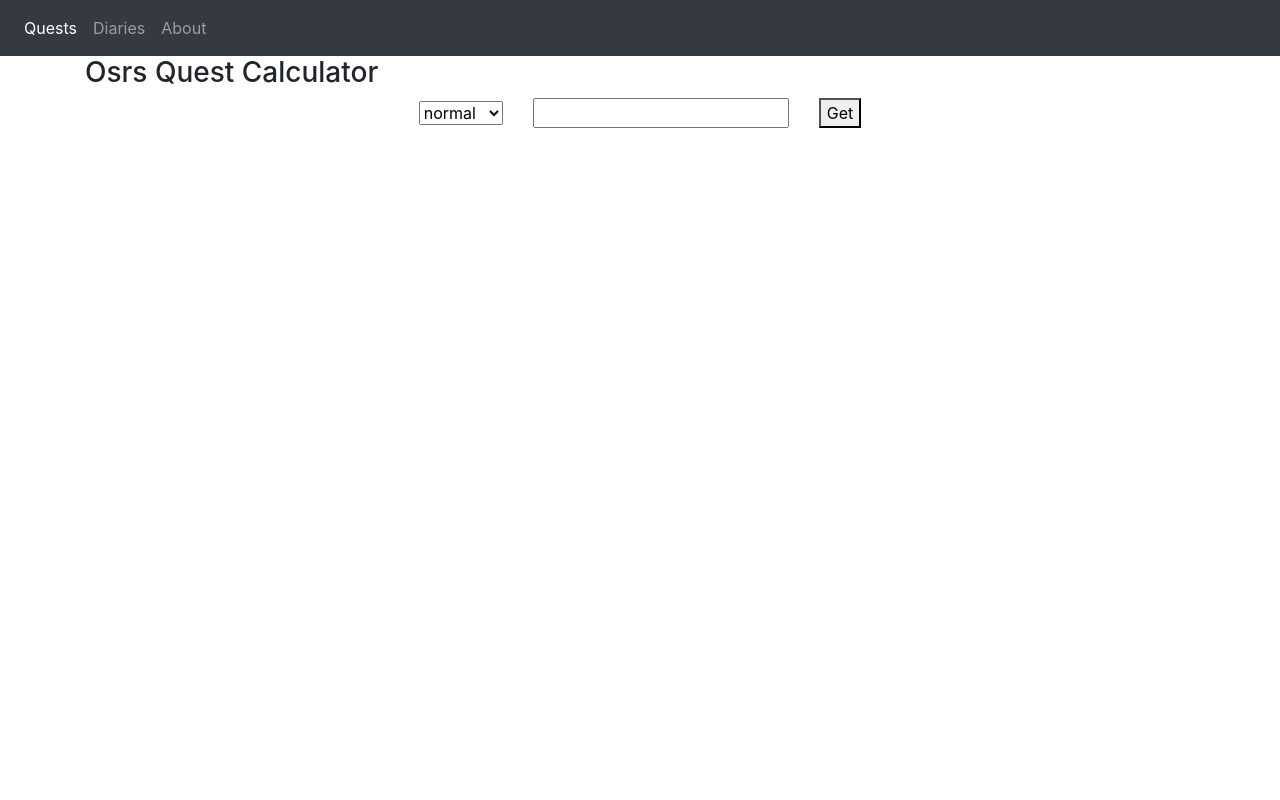
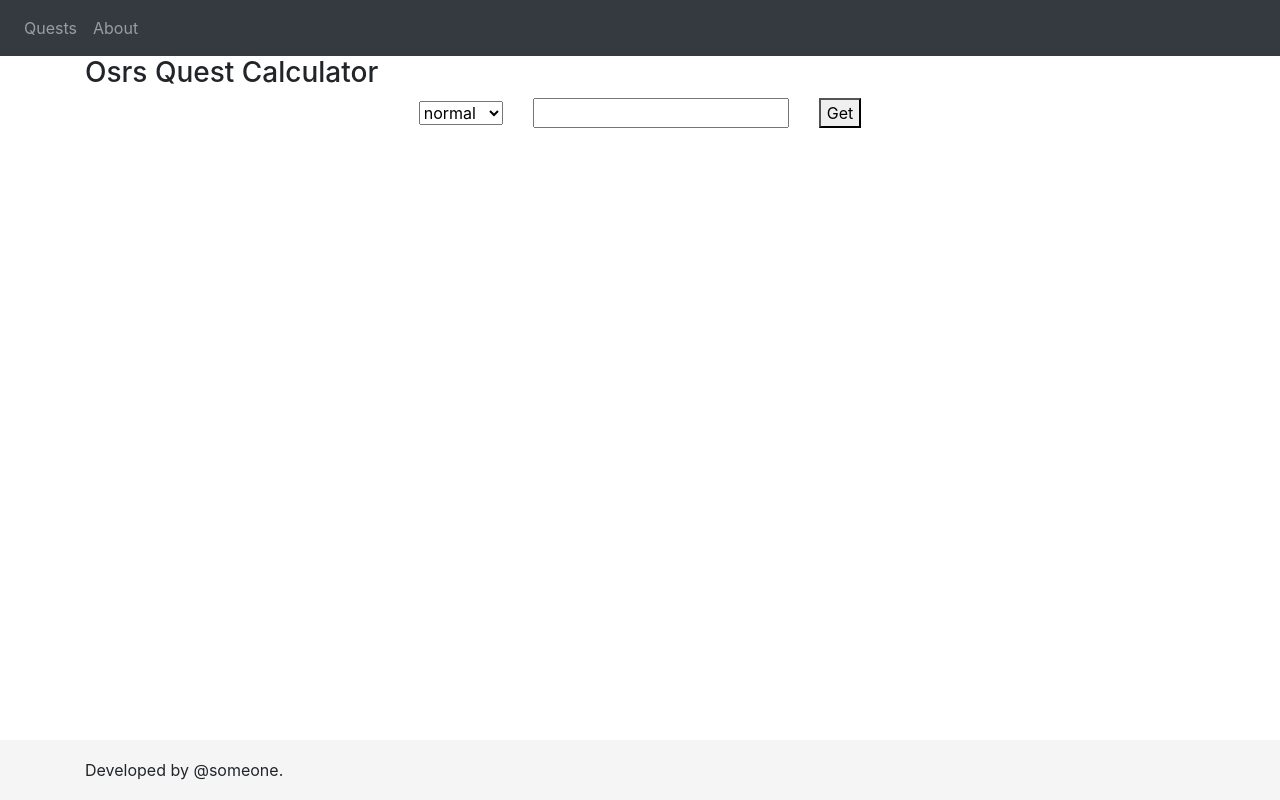
Before and after one commit to Rha001/osrs-quests, a React (Create React App) app: page / in a window 1280 px wide. Built offline with nearby package versions, Linux system fonts and the light colour scheme.

Commit message:
Router implementation.

```diff
--- a/package.json
+++ b/package.json
@@ -7,6 +7,7 @@
     "osrs-api": "^0.1.2",
     "react": "^16.7.0",
     "react-dom": "^16.7.0",
+    "react-router-dom": "^4.3.1",
     "react-scripts": "2.1.3"
   },
   "scripts": {
--- a/src/App.css
+++ b/src/App.css
@@ -18,3 +18,12 @@
   max-height: 600px;
   overflow-y: scroll;
 }
+
+.footer {
+  position: absolute;
+  bottom: 0;
+  width: 100%;
+  height: 60px;
+  line-height: 60px;
+  background-color: #f5f5f5;
+}
--- a/src/App.js
+++ b/src/App.js
@@ -1,107 +1,17 @@
 import React, { Component } from 'react';
+import { BrowserRouter as Router, Route, Link } from "react-router-dom";
+
+// styles
 import 'bootstrap/dist/css/bootstrap.min.css';
 import './App.css';
 
 // components
-import PlayerBar from './components/playerBar/PlayerBar';
-import QuestList from './components/questList/QuestList';
-import QuestDetails from './components/questDetails/QuestDetails';
-
-// libraries
-import { hiscores } from 'osrs-api';
-
-// assets
-import questList from './assets/quests.json';
-import constants from './assets/constants';
-
-// TODO: Check Performance, do some tests, implement router for future diaries section and create about page.
+import Quests from "./components/quests/Quests";
 
 class App extends Component {
-  constructor() {
-    super();
-
-    this.state = {
-      possibleQuests: [],
-      showQuests: false,
-      showQuestDetails: false,
-      questToShow: {},
-      errors: ''
-    };
-  }
-
-  getQuestDetails = (e) => {
-    const questId = e.target.dataset.id;
-    this.setState({questToShow: questList[questId], showQuestDetails: true});
-  }
-
-  playerHasRequirements = (requirements, playerStats, ironmanRequirements) => {
-    for(const req in requirements) {
-      if(requirements[req] > parseInt(playerStats[req].level)) {
-        return false;
-      }
-    }
-    if(ironmanRequirements) { console.log('Ironman', ironmanRequirements);
-      for(const req in ironmanRequirements) {
-        if(ironmanRequirements[req] > parseInt(playerStats[req].level)) {
-          return false;
-        }
-      }
-    }
-
-    return true;
-  }
-
-  getPlayerInfo = (playerName, playerType) => {
-    let possibleQuests = [], notPossibleQuests = [];
-
-    hiscores.getPlayer({
-      name: playerName,
-      type: 'normal'
-    }).then((playerStats) => {
-      for(const quest in questList) {
-        const questReqs = questList[quest].requirements || false;
-
-        if(!questReqs) {
-          possibleQuests.push(quest);
-          questList[quest].hasReqs = true;
-        } else if(playerType === constants.playerTypes.ironman) {
-          const ironmanRequirements = questList[quest].ironman ? questList[quest].ironman : null;
-
-          if(this.playerHasRequirements(questReqs, playerStats, ironmanRequirements)) {
-            possibleQuests.push(quest);
-            questList[quest].hasReqs = true;
-          } else {
-            notPossibleQuests.push(quest);
-          }
-        } else {
-          if(this.playerHasRequirements(questReqs, playerStats)) {
-            possibleQuests.push(quest);
-            questList[quest].hasReqs = true;
-          } else {
-            notPossibleQuests.push(quest);
-          }
-        }
-      }
-
-      // We sort quests by their status.
-      questList.sort((a, b) => b.hasReqs - a.hasReqs );
-
-      this.setState({possibleQuests: possibleQuests, showQuests: true, errors: ''});
-    }).catch((e) => {
-      if(e.response) {
-        if(e.response.status === 404) {
-          this.setState({errors: 'Player Not found.'});
-        } else {
-          this.setState({errors: 'Service Error.'});
-        }
-      } else {
-        this.setState({errors: 'Unexpected error.'});
-      }
-    });
-  }
-
   render = () => {
     return (
+      <Router>
         <div>
           <nav className="navbar navbar-expand-lg navbar-dark bg-dark">
             <button className="navbar-toggler" type="button" data-toggle="collapse" data-target="#navbarNav" aria-controls="navbarNav" aria-expanded="false" aria-label="Toggle navigation">
@@ -109,36 +19,22 @@ class App extends Component {
             </button>
             <div className="collapse navbar-collapse" id="navbarNav">
               <ul className="navbar-nav">
-              <li className="nav-item active">
-                <a className="nav-link" href="#">Quests</a>
+                <li className="nav-item">
+                  <Link className="nav-link" to="/quests">Quests</Link>
                 </li>
-              <li className="nav-item disabled">
-                <a className="nav-link" href="#">Diaries</a>
-              </li>
-              <li className="nav-item disabled">
-                <a className="nav-link" href="#">About</a>
+                <li className="nav-item">
+                  <Link className="nav-link" to="/about">About</Link>
                 </li>
               </ul>
             </div>
           </nav>
-        <div className="container">
-          <h3>Osrs Quest Calculator</h3>
-          <PlayerBar playerTypes={constants.playerTypes}  calculateQuests={this.getPlayerInfo}/>
-          { this.state.errors.length > 0 &&
-            <div className="alert alert-danger custom-margin" role="alert">{this.state.errors}</div>
-          }
-          <div className="row custom-margin">
-            <div className="col-sm quests-list">
-              { this.state.showQuests &&
-                <QuestList questList={questList} possibleQuests={this.state.possibleQuests} questDetailsHandler={this.getQuestDetails}/>
-              }
+          <Route exact path="/" component={Quests} />
+          <Route exact path="/quests" component={Quests} />
+          <footer className="footer">
+            <div className="container">Developed by @someone.</div>
+          </footer>
         </div>
-            { this.state.showQuestDetails &&
-              <div className="col-sm"><QuestDetails quest={this.state.questToShow}/></div>
-            }
-          </div>
-        </div>
-      </div>
+      </Router>
     );
   }
 }
--- /dev/null
+++ b/src/components/quests/Quests.js
@@ -0,0 +1,124 @@
+import React, { Component } from 'react';
+
+// components
+import PlayerBar from './playerBar/PlayerBar';
+import QuestList from './questList/QuestList';
+import QuestDetails from './questDetails/QuestDetails';
+
+// libraries
+import { hiscores } from 'osrs-api';
+
+// assets
+import questList from '../../assets/quests.json';
+import constants from '../../assets/constants';
+
+// TODO: Check Performance, do some tests, implement router for future diaries section and create about page.
+
+class Quests extends Component {
+  constructor() {
+    super();
+
+    this.state = {
+      possibleQuests: [],
+      showQuests: false,
+      showQuestDetails: false,
+      questToShow: {},
+      errors: ''
+    };
+  }
+
+  getQuestDetails = (e) => {
+    const questId = e.target.dataset.id;
+    this.setState({questToShow: questList[questId], showQuestDetails: true});
+  }
+
+  playerHasRequirements = (requirements, playerStats, ironmanRequirements) => {
+    for(const req in requirements) {
+      if(requirements[req] > parseInt(playerStats[req].level)) {
+        return false;
+      }
+    }
+    if(ironmanRequirements) { console.log('Ironman', ironmanRequirements);
+      for(const req in ironmanRequirements) {
+        if(ironmanRequirements[req] > parseInt(playerStats[req].level)) {
+          return false;
+        }
+      }
+    }
+
+    return true;
+  }
+
+  getPlayerInfo = (playerName, playerType) => {
+    let possibleQuests = [], notPossibleQuests = [];
+
+    hiscores.getPlayer({
+      name: playerName,
+      type: 'normal'
+    }).then((playerStats) => {
+      for(const quest in questList) {
+        const questReqs = questList[quest].requirements || false;
+
+        if(!questReqs) {
+          possibleQuests.push(quest);
+          questList[quest].hasReqs = true;
+        } else if(playerType === constants.playerTypes.ironman) {
+          const ironmanRequirements = questList[quest].ironman ? questList[quest].ironman : null;
+
+          if(this.playerHasRequirements(questReqs, playerStats, ironmanRequirements)) {
+            possibleQuests.push(quest);
+            questList[quest].hasReqs = true;
+          } else {
+            notPossibleQuests.push(quest);
+          }
+        } else {
+          if(this.playerHasRequirements(questReqs, playerStats)) {
+            possibleQuests.push(quest);
+            questList[quest].hasReqs = true;
+          } else {
+            notPossibleQuests.push(quest);
+          }
+        }
+      }
+
+      // We sort quests by their status.
+      questList.sort((a, b) => b.hasReqs - a.hasReqs );
+
+      this.setState({possibleQuests: possibleQuests, showQuests: true, errors: ''});
+    }).catch((e) => {
+      if(e.response) {
+        if(e.response.status === 404) {
+          this.setState({errors: 'Player Not found.'});
+        } else {
+          this.setState({errors: 'Service Error.'});
+        }
+      } else {
+        this.setState({errors: 'Unexpected error.'});
+      }
+    });
+  }
+
+  render = () => {
+    return (
+      <div className="container">
+        <h3>Osrs Quest Calculator</h3>
+        <PlayerBar playerTypes={constants.playerTypes}  calculateQuests={this.getPlayerInfo}/>
+        { this.state.errors.length > 0 &&
+        <div className="alert alert-danger custom-margin" role="alert">{this.state.errors}</div>
+        }
+        <div className="row custom-margin">
+        <div className="col-sm quests-list">
+            { this.state.showQuests &&
+            <QuestList questList={questList} possibleQuests={this.state.possibleQuests} questDetailsHandler={this.getQuestDetails}/>
+            }
+        </div>
+        { this.state.showQuestDetails &&
+            <div className="col-sm"><QuestDetails quest={this.state.questToShow}/></div>
+        }
+        </div>
+    </div>
+    );
+  }
+}
+
+export default Quests;
```
Also changed, not shown: src/components/quests/playerBar/PlayerBar.js (renamed from src/components/playerBar/PlayerBar.js), src/components/quests/questDetails/QuestDetails.js (renamed from src/components/questDetails/QuestDetails.js), src/components/quests/questList/QuestList.js (renamed from src/components/questList/QuestList.js). Lines whose indentation alone changed are shown as unchanged.
